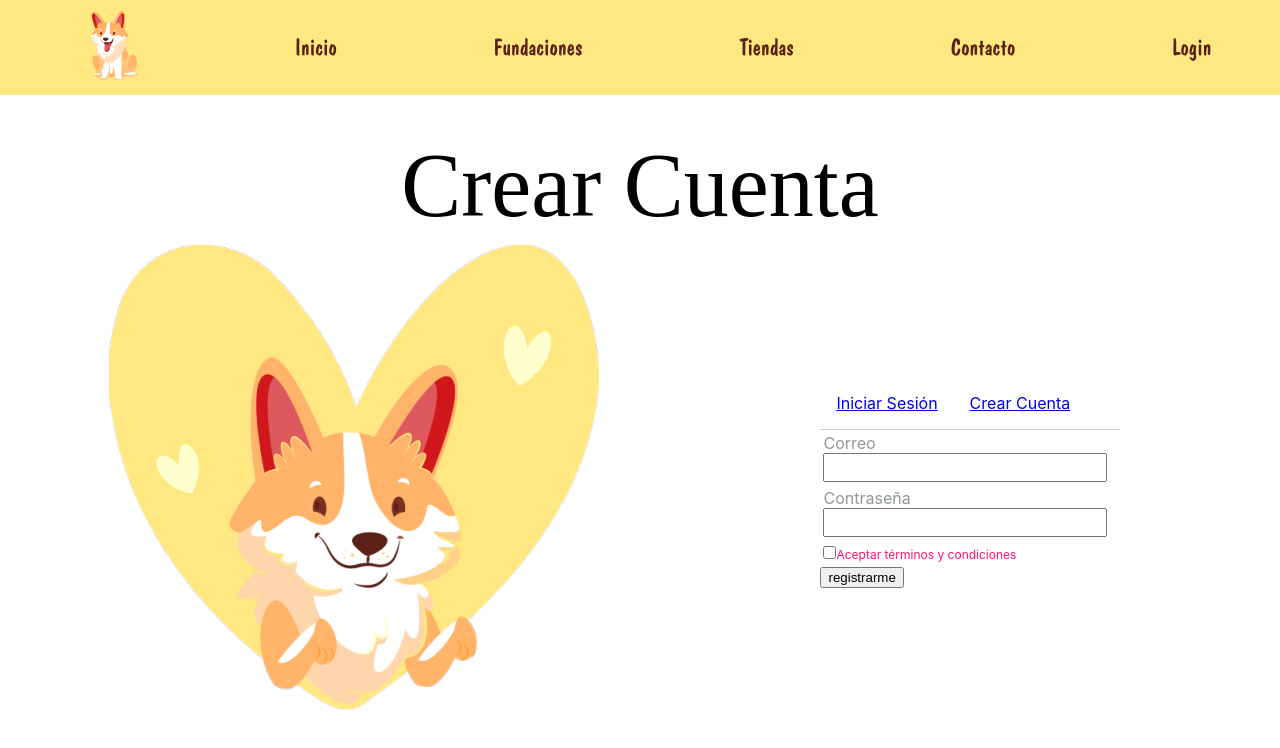
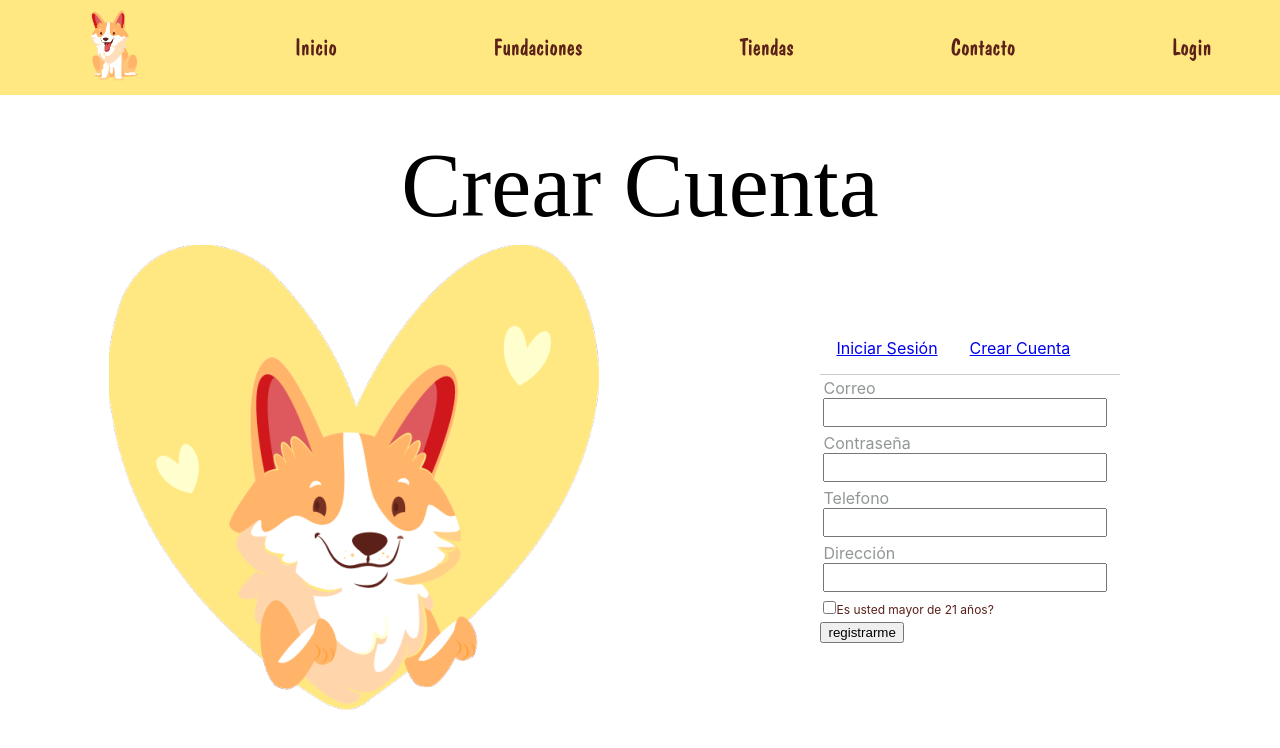
Before and after one commit to julianheme/adopcion, a React (Create React App) app: page /signUp in a window 1280 px wide. Shown: the top 748 px of the page. Built offline with nearby package versions, Linux system fonts and the light colour scheme.

Commit message:
registro fix

```diff
--- a/src/pages/SignUp/signUp.js
+++ b/src/pages/SignUp/signUp.js
@@ -7,31 +7,22 @@ import * as actionCreators from "../../store/actions";
 
 class SignUp extends React.Component {
 	state = {
-		isUserLoggedIn: "",
 		userName: "",
 		password: "",
-		error: "",
+		telefono: "",
+		direccion: "",
 	};
 
 	componentDidUpdate() {
 		if (this.state.isUserLoggedIn) {
 			this.props.history.push("/");
-		} else if (this.state.error !== "") {
-			Swal.fire({
-				title: "Ha ocurrido un error",
-				text: this.state.error,
-				icon: "error",
-				confirmButtonText: "Entendido",
-			}).then((result) => {
-				this.props.onClearError();
-			});
 		}
 	}
 
 	componentWillReceiveProps(nextState) {
 		this.setState({
 			isUserLoggedIn: nextState.isUserLoggedIn,
-			error: nextState.error,
+			//error: nextState.error,
 		});
 	}
 
@@ -40,6 +31,8 @@ class SignUp extends React.Component {
 		const userData = {
 			email: this.state.userName,
 			password: this.state.password,
+			telefono: this.state.telefono,
+			direccion: this.state.direccion,
 		};
 
 		this.props.onUserLogin(userData, () => {
@@ -48,13 +41,18 @@ class SignUp extends React.Component {
 	};
 
 	handleChange = (e, target) => {
+		const re = /^[0-9\b]+$/;
+
 		var updatedState = {
 			...this.state,
 		};
 		updatedState[target] = e.target.value;
+		console.log(updatedState[target]);
 		this.setState({
 			userName: updatedState.userName,
 			password: updatedState.password,
+			telefono: updatedState.telefono,
+			direccion: updatedState.direccion,
 		});
 	};
 
@@ -100,10 +98,29 @@ class SignUp extends React.Component {
 									}}
 								/>
 							</li>
-
 							<li className={styles.lItem2}>
-								<input type="checkbox" />
-								<a className={styles.terms}>Aceptar términos y condiciones</a>
+								<p className={styles.txt}>Telefono</p>
+								<input
+									className={styles.lInput}
+									type="text"
+									onChange={(e) => {
+										this.handleChange(e, "telefono");
+									}}
+								/>
+							</li>
+							<li className={styles.lItem2}>
+								<p className={styles.txt}>Dirección</p>
+								<input
+									className={styles.lInput}
+									type="text"
+									onChange={(e) => {
+										this.handleChange(e, "direccion");
+									}}
+								/>
+							</li>
+							<li className={styles.lItem2}>
+								<input type="checkbox" required />
+								<a className={styles.terms}>Es usted mayor de 21 años?</a>
 							</li>
 							<button type="submit">registrarme</button>
 						</form>
@@ -119,14 +136,12 @@ const mapStateToProps = (state) => {
 		isUserLoggedIn: state.authStore.isUserLoggedIn,
 		uid: state.authStore.user.uid,
 		loadingAuth: state.authStore.loadingAuth,
-		error: state.errorStore.error,
 	};
 };
 
 const mapDispatchToProps = (dispatch) => {
 	return {
 		onUserLogin: (authData, onSuccessCallback) => dispatch(actionCreators.signUp(authData, onSuccessCallback)),
-		onClearError: () => dispatch(actionCreators.clearError()),
 	};
 };
 
--- a/src/pages/SignUp/signUp.module.css
+++ b/src/pages/SignUp/signUp.module.css
@@ -53,5 +53,5 @@
 	margin: 0;
 	padding: 0;
 	font-size: 12px;
-	color: #fe1177;
+	color: #5b2018;
 }
--- a/src/store/actions/auth.js
+++ b/src/store/actions/auth.js
@@ -1,6 +1,7 @@
 import * as ActionTypes from "./ActionTypes";
 import firebase from "../../instances/firebase";
 import * as errors from "./error";
+import * as users from "./users";
 
 const startAuthLoading = () => {
 	return {
@@ -42,16 +43,15 @@ const SignUp = (userName, token, localId) => {
 	};
 };
 
-export const signUp = (authData, onSuccessCallback) => {
+export const signUp = (user, onSuccessCallback) => {
 	return (dispatch) => {
-		const { email, password } = authData;
 		firebase
 			.auth()
-			.createUserWithEmailAndPassword(email, password)
+			.createUserWithEmailAndPassword(user.email, user.password)
 			.then(function (response) {
 				console.log(response);
-				const IdUser = response.user.uid;
-				//dispatch(users.addPaciente(user, IdUser, uid));
+				const uid = response.user.uid;
+				dispatch(users.addUser(user, uid));
 				if (onSuccessCallback) {
 					onSuccessCallback();
 				}
--- a/src/store/actions/users.js
+++ b/src/store/actions/users.js
@@ -42,8 +42,8 @@ export const fetchUser = (uid) => {
 	};
 };
 
-export const addUser = (user, userid, uid) => {
+export const addUser = (user, uid) => {
 	return (dispatch) => {
-		database.ref("Users/" + userid).set(user);
+		database.ref("Users/" + uid).set(user);
 	};
 };
```
